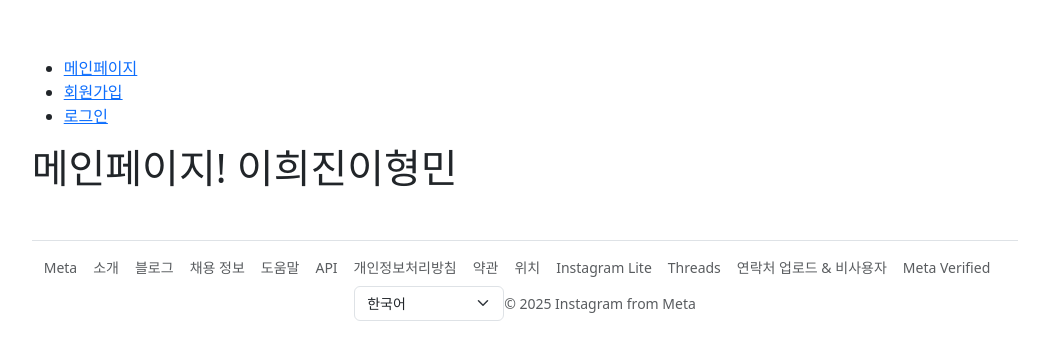
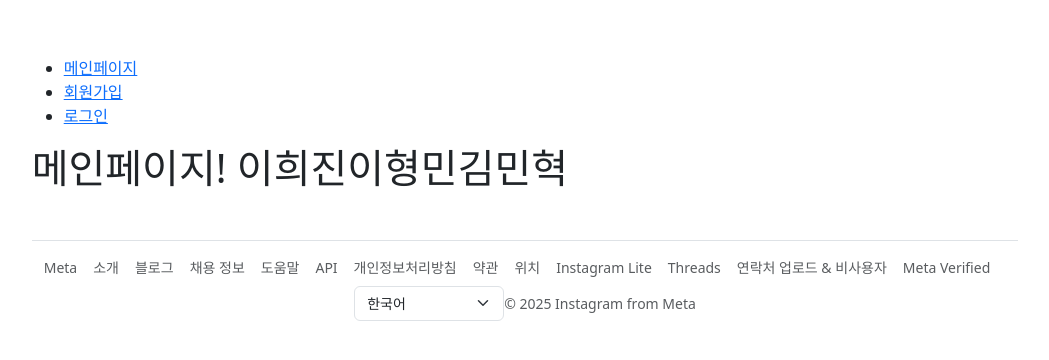
Before and after one commit to TaeGyeume/side_project, a React (Create React App) app in the folder client/: page / in a window 1280 px wide. Shown: the part 204-564 px from the top of the page, without its empty margins (115-1164 px from the left). Built offline with nearby package versions, Linux system fonts and the light colour scheme.

Commit message:
메인 페이지 제목에 "김민혁" 추가

```diff
--- a/client/src/App.js
+++ b/client/src/App.js
@@ -94,7 +94,7 @@
         </ul>
       </nav>
       <Routes>
-        <Route path="/" element={<h1>메인페이지! 이희진이형민</h1>} />
+        <Route path="/" element={<h1>메인페이지! 이희진이형민김민혁</h1>} />
         <Route path="/register" element={<Register />} />
         <Route path="/login" element={<Login onLogin={handleLogin} />} />
         <Route
```
